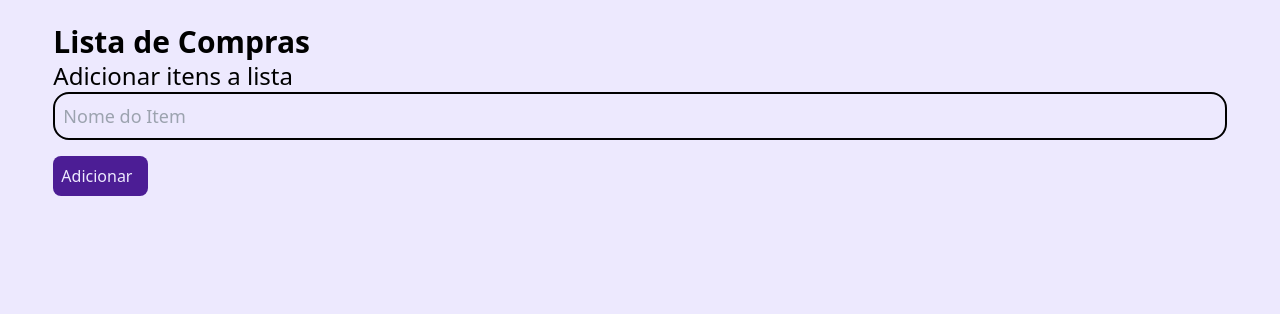
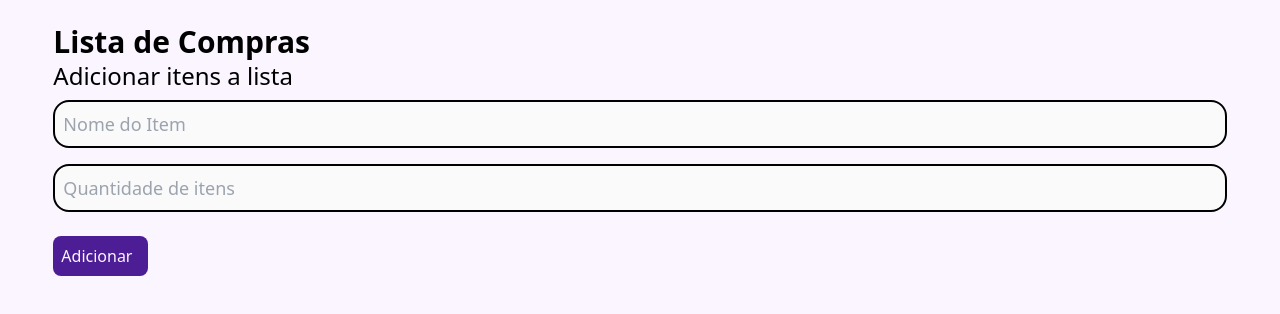
Before and after one commit to KaueColling/Lista-De-Compra, a React (Vite) app: page / in a window 1280 px wide. Shown: the top 314 px of the page. Built offline with nearby package versions, Linux system fonts and the light colour scheme.

Commit message:
so pa salva

```diff
--- a/src/App.jsx
+++ b/src/App.jsx
@@ -5,6 +5,8 @@ function App() {
   const [itens, setItens] = useState([]);
 
   const [textoDeEntrada, setTextoDeEntrada] = useState('');
+
+  const [quantidades, setQuantidades] = useState('');
 
   const salvarDetalhesNoLocalStorage = (itensAtualizados) => {
     localStorage.setItem('itens', JSON.stringify(itensAtualizados));
@@ -21,10 +23,11 @@ function App() {
     if (textoDeEntrada.trim() !== '') {
       const novoItem = {
         titulo: textoDeEntrada,
-        quantidade: 0, // Adicionando quantidade ao novo item
+        quantidade: quantidades, // Adicionando quantidade ao novo item
       };
       setItens([...itens, novoItem]);
       setTextoDeEntrada('');
+      setQuantidades('');
       salvarDetalhesNoLocalStorage([...itens, novoItem]);
     }
   };
@@ -32,20 +35,6 @@ function App() {
   const excluirItem = (indice) => {
     const itensAtualizados = [...itens];
     itensAtualizados.splice(indice, 1);
-    setItens(itensAtualizados);
-    salvarDetalhesNoLocalStorage(itensAtualizados);
-  };
-
-  const removerQtda = (indice) => {
-    const itensAtualizados = [...itens];
-    itensAtualizados[indice].quantidade = Math.max(0, itensAtualizados[indice].quantidade - 1);
-    setItens(itensAtualizados);
-    salvarDetalhesNoLocalStorage(itensAtualizados);
-  };
-
-  const adicionarQtda = (indice) => {
-    const itensAtualizados = [...itens];
-    itensAtualizados[indice].quantidade = itensAtualizados[indice].quantidade + 1;
     setItens(itensAtualizados);
     salvarDetalhesNoLocalStorage(itensAtualizados);
   };
@@ -59,11 +48,19 @@ function App() {
         <div>
           <div>
             <input
-              className='bg-fundo border-2 border-azul rounded-2xl w-full p-2 text-lg'
+              className='bg-fundoPlaceholder my-2 border-2 border-azul rounded-2xl w-full p-2 text-lg'
               type="text"
               placeholder="Nome do Item"
               value={textoDeEntrada}
               onChange={(e) => setTextoDeEntrada(e.target.value)}
+            />
+
+            <input
+              className='bg-fundoPlaceholder my-2 border-2 border-azul rounded-2xl w-full p-2 text-lg'
+              type="number"
+              placeholder="Quantidade de itens"
+              value={quantidades}
+              onChange={(e) => setQuantidades(e.target.value)}
             />
           </div>
           <button className='mt-4 bg-roxoescuro py-2 pr-4 pl-2 text-fundo rounded-lg' onClick={adicionarItem}>Adicionar</button>
@@ -75,37 +72,19 @@ function App() {
               <li className='item' key={indice}>
                 <hr></hr>
                 <div>
-                  {item.titulo}
-
-                  <div className='flex flex-row justify-between'>
-                    <div className='flex flex-row items-center gap-1'>
-                      <button className='bg-roxoescuro text-fundo p-2 w-12 font-bold rounded-lg'
-                        onClick={() => removerQtda(indice)}>
-                        -
-                      </button>
-
-                      <p className='bg-fundo text-roxoescuro p-2 w-12 font-bold rounded-lg'>
-                        {item.quantidade}
-                      </p>
-
-                      <button className='bg-roxoescuro text-fundo p-2 w-12 font-bold rounded-lg'
-                        onClick={() => adicionarQtda(indice)}>
-                        +
-                      </button>
-                    </div>
-                    <button className='bg-roxoescuro text-fundo p-2 font-bold rounded-lg'
-                      onClick={() => excluirItem(indice)}>
-                      Excluir
-                    </button>
-                  </div>
+                  {item.titulo} {item.quantidade}
                 </div>
+                <button className='bg-roxoescuro text-fundo p-2 font-bold rounded-lg'
+                  onClick={() => excluirItem(indice)}>
+                  Excluir
+                </button>
               </li>
             ))}
           </ol>
         </div>
 
       </div>
-    </div>
+    </div >
   )
 }
 
--- a/tailwind.config.js
+++ b/tailwind.config.js
@@ -7,8 +7,8 @@ export default {
   theme: {
     colors: {
       'roxoescuro': '#4c1d95',
-      'fundo': '#ede9fe',
-      'fundoTeste': '#f2f2f2',
+      'fundo': '#faf5ff',
+      'fundoPlaceholder': '#fafafa',
     },
   },
   plugins: [],
```
